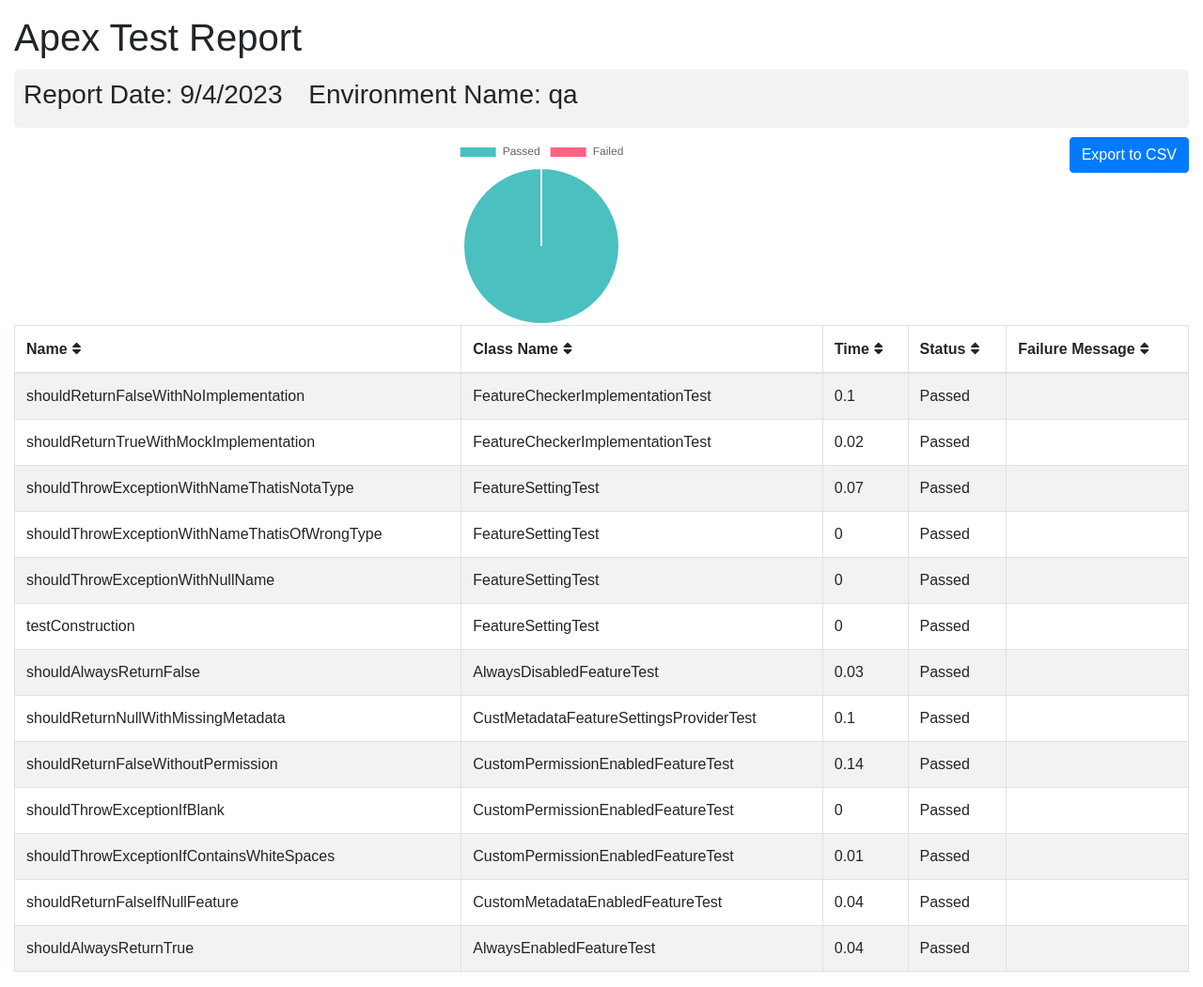
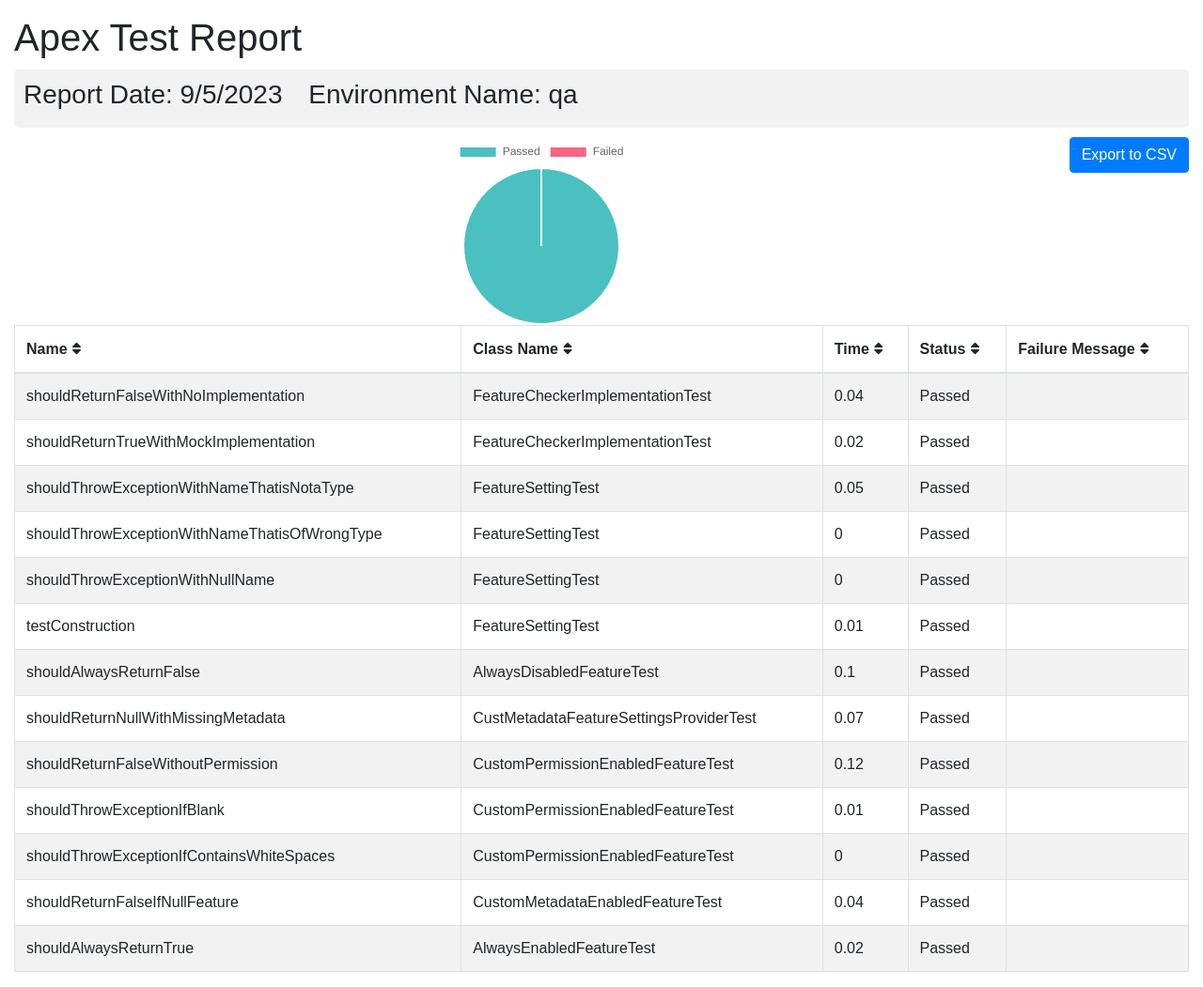
Before and after one commit to flxbl-io/sfops-dashboard, a Jekyll site: the page apextestResults/qa.html, which Jekyll copies as it is, in a window 1280 px wide. Shown: the whole page at 94% size. Built offline with Jekyll 4.4.1, drawn with Linux system fonts in a browser that asks for light colours.

Commit message:
updated test results of qa

```diff
--- a/apextestResults/qa.html
+++ b/apextestResults/qa.html
@@ -102,7 +102,7 @@
       <div class="container-fluid">
         <h1 class="mt-3">Apex Test Report</h1>
         <div class="info-card">
-        <h3>Report Date: 9/4/2023 <span style="margin-left: 20px;">Environment Name: qa</span></h3>
+        <h3>Report Date: 9/5/2023 <span style="margin-left: 20px;">Environment Name: qa</span></h3>
         </div>
         <button onclick="exportTableToCSV('testReport.csv')" class="btn btn-primary float-right">Export to CSV</button>
         <div id="chart-container">
@@ -123,7 +123,7 @@
         <tr>
           <td>shouldReturnFalseWithNoImplementation</td>
           <td>FeatureCheckerImplementationTest</td>
-          <td>0.1</td>
+          <td>0.04</td>
           <td>Passed</td>
           <td></td>
         </tr>
@@ -137,7 +137,7 @@
         <tr>
           <td>shouldThrowExceptionWithNameThatisNotaType</td>
           <td>FeatureSettingTest</td>
-          <td>0.07</td>
+          <td>0.05</td>
           <td>Passed</td>
           <td></td>
         </tr>
@@ -158,42 +158,42 @@
         <tr>
           <td>testConstruction</td>
           <td>FeatureSettingTest</td>
-          <td>0</td>
+          <td>0.01</td>
           <td>Passed</td>
           <td></td>
         </tr>
         <tr>
           <td>shouldAlwaysReturnFalse</td>
           <td>AlwaysDisabledFeatureTest</td>
-          <td>0.03</td>
+          <td>0.1</td>
           <td>Passed</td>
           <td></td>
         </tr>
         <tr>
           <td>shouldReturnNullWithMissingMetadata</td>
           <td>CustMetadataFeatureSettingsProviderTest</td>
-          <td>0.1</td>
+          <td>0.07</td>
           <td>Passed</td>
           <td></td>
         </tr>
         <tr>
           <td>shouldReturnFalseWithoutPermission</td>
           <td>CustomPermissionEnabledFeatureTest</td>
-          <td>0.14</td>
+          <td>0.12</td>
           <td>Passed</td>
           <td></td>
         </tr>
         <tr>
           <td>shouldThrowExceptionIfBlank</td>
           <td>CustomPermissionEnabledFeatureTest</td>
-          <td>0</td>
+          <td>0.01</td>
           <td>Passed</td>
           <td></td>
         </tr>
         <tr>
           <td>shouldThrowExceptionIfContainsWhiteSpaces</td>
           <td>CustomPermissionEnabledFeatureTest</td>
-          <td>0.01</td>
+          <td>0</td>
           <td>Passed</td>
           <td></td>
         </tr>
@@ -207,7 +207,7 @@
         <tr>
           <td>shouldAlwaysReturnTrue</td>
           <td>AlwaysEnabledFeatureTest</td>
-          <td>0.04</td>
+          <td>0.02</td>
           <td>Passed</td>
           <td></td>
         </tr>
```
